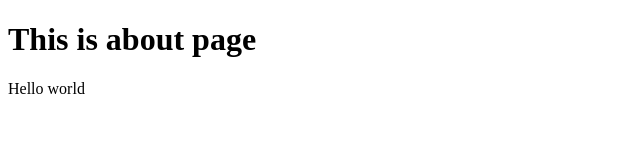
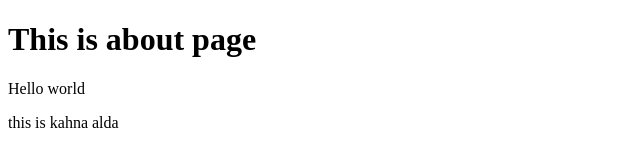
Before and after one commit to Kahnaalda8341/git-leraning, a plain HTML site: page about.html in a window 1280 px wide. Shown: the whole page, without its empty margins (0-640 px from the left). Drawn offline with Linux system fonts and the light colour scheme.

Commit message:
added a paragraph

```diff
--- a/about.html
+++ b/about.html
@@ -8,5 +8,6 @@
 <body>
     <h1>This is about page</h1>
     <p>Hello world</p>
+    <p>this is kahna alda</p>
 </body>
 </html>
```
